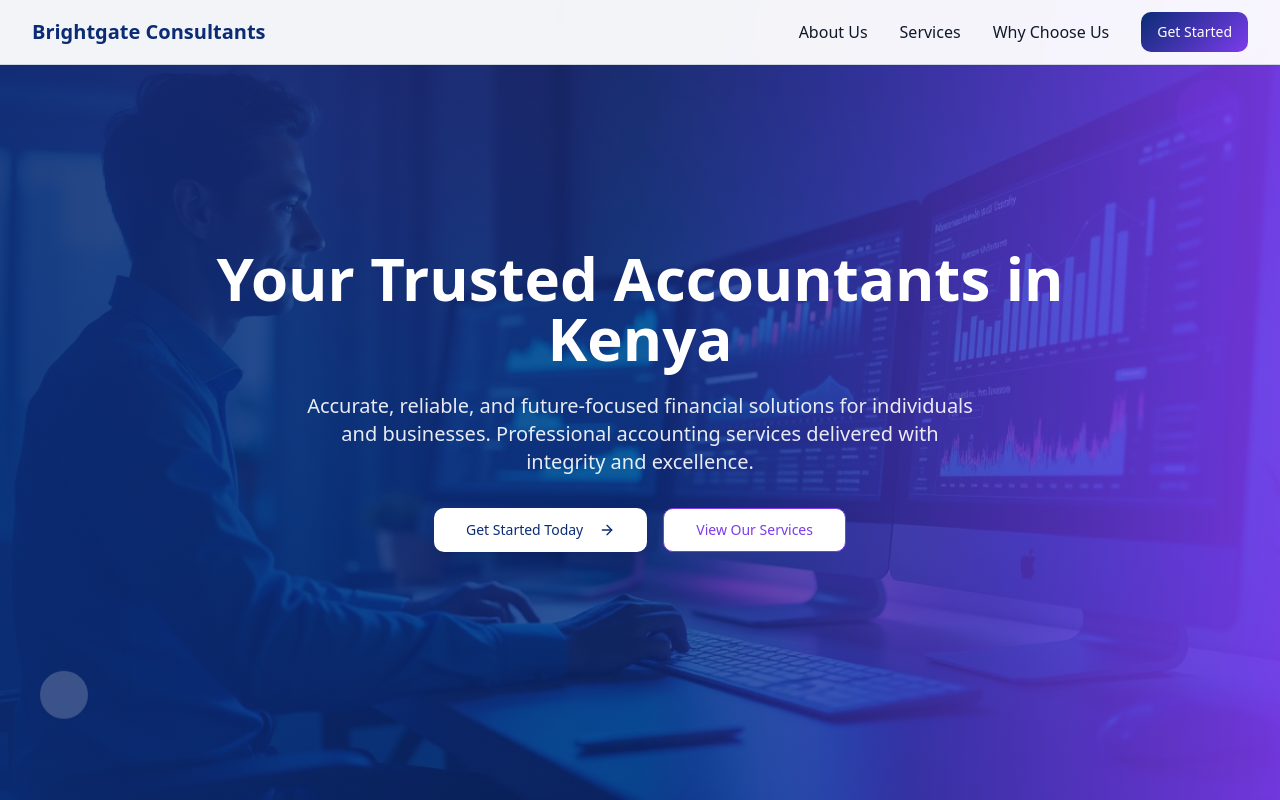
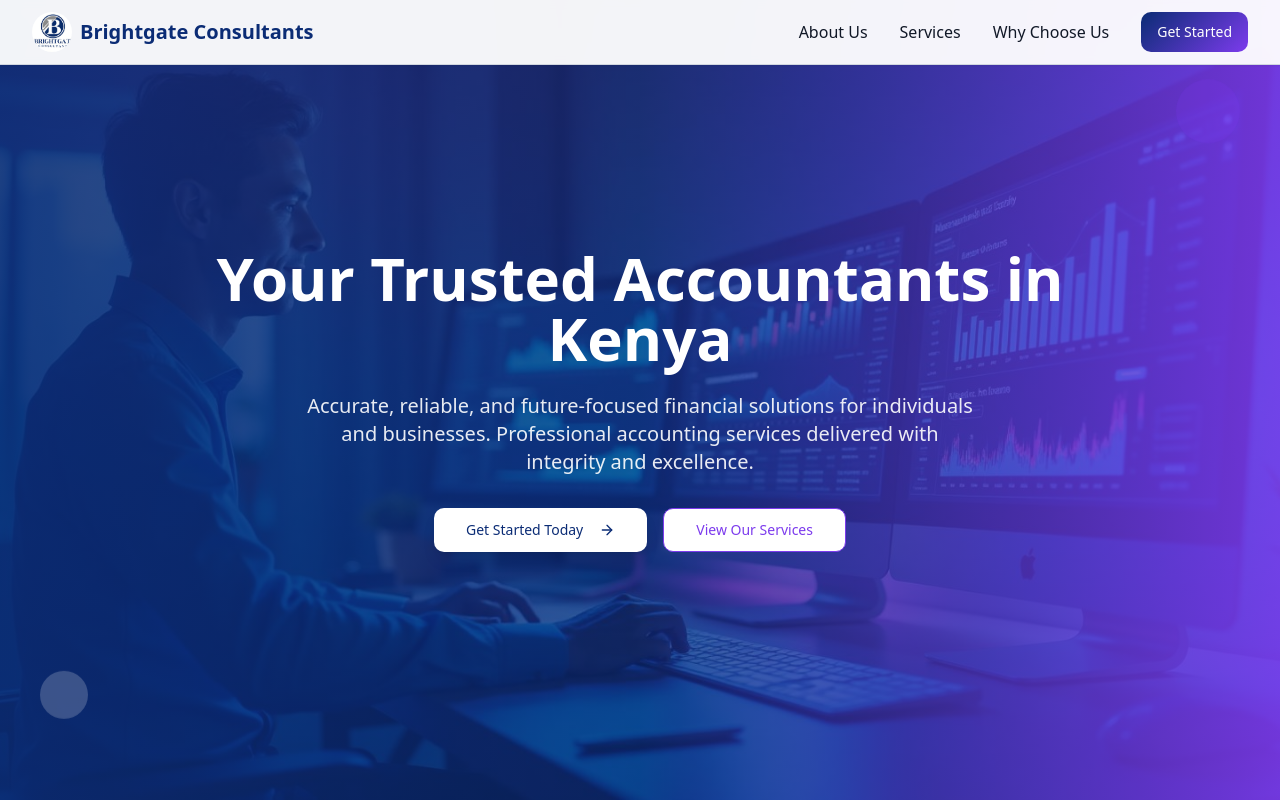
Before and after one commit to Theedxctor/brightgate-financial-hub, a React (Vite) app: page / in a window 1280 px wide. Shown: the top 800 px of the page. Built offline with nearby package versions, Linux system fonts and the light colour scheme; the HTML template or start-up script is replaced by a standard one.

Commit message:
logo added

```diff
--- a/index.html
+++ b/index.html
@@ -7,6 +7,10 @@
     <meta name="description" content="Professional online accounting services in Kenya. Expert bookkeeping, tax services, business consultancy, and accounting software solutions for businesses and individuals." />
     <meta name="author" content="Brightgate Consultants" />
     <meta name="keywords" content="accounting services Kenya, online accountants, bookkeeping Kenya, tax services, business consultancy, Nairobi accountants" />
+
+    <!-- Favicon -->
+    <link rel="icon" type="image/jpeg" href="/icon.jpeg" />
+    <link rel="apple-touch-icon" href="/icon.jpeg" />
 
     <!-- Open Graph / Facebook -->
     <meta property="og:type" content="website" />
--- a/src/components/Header.tsx
+++ b/src/components/Header.tsx
@@ -2,6 +2,7 @@ import { useState, useEffect } from "react";
 import { Button } from "@/components/ui/button";
 import { Menu, X } from "lucide-react";
 import { motion, AnimatePresence } from "framer-motion";
+import logo from "@/assets/logo.png";
 
 const Header = () => {
   const [isMenuOpen, setIsMenuOpen] = useState(false);
@@ -32,12 +33,19 @@ const Header = () => {
       <div className="container mx-auto px-4 sm:px-6 lg:px-8">
         <div className="flex items-center justify-between h-16">
           {/* Logo */}
-          <div className="flex items-center">
+          <div className="flex items-center space-x-2">
             <button
               onClick={() => scrollToSection('hero')}
-              className="text-xl font-bold text-primary hover:text-primary-light transition-colors"
+              className="flex items-center space-x-2"
             >
-              Brightgate Consultants
+              <img
+                src="/icon.jpeg"
+                alt="Brightgate Consultants Logo"
+                className="h-10 w-10 rounded-full object-cover"
+              />
+              <span className="text-xl font-bold text-primary hover:text-primary-light transition-colors hidden sm:inline">
+                Brightgate Consultants
+              </span>
             </button>
           </div>
 
```
Also changed, not shown: public/icon.jpeg (added), public/icon.png (deleted).
